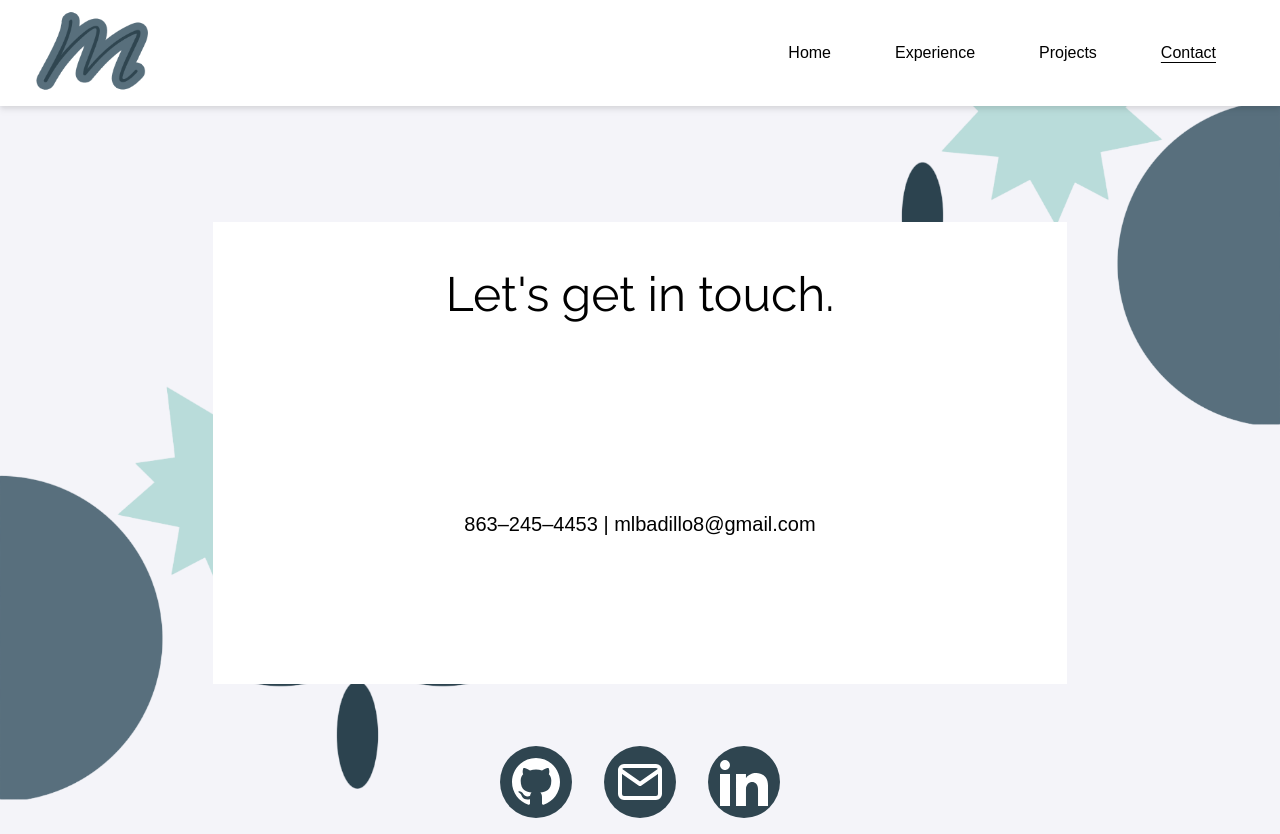
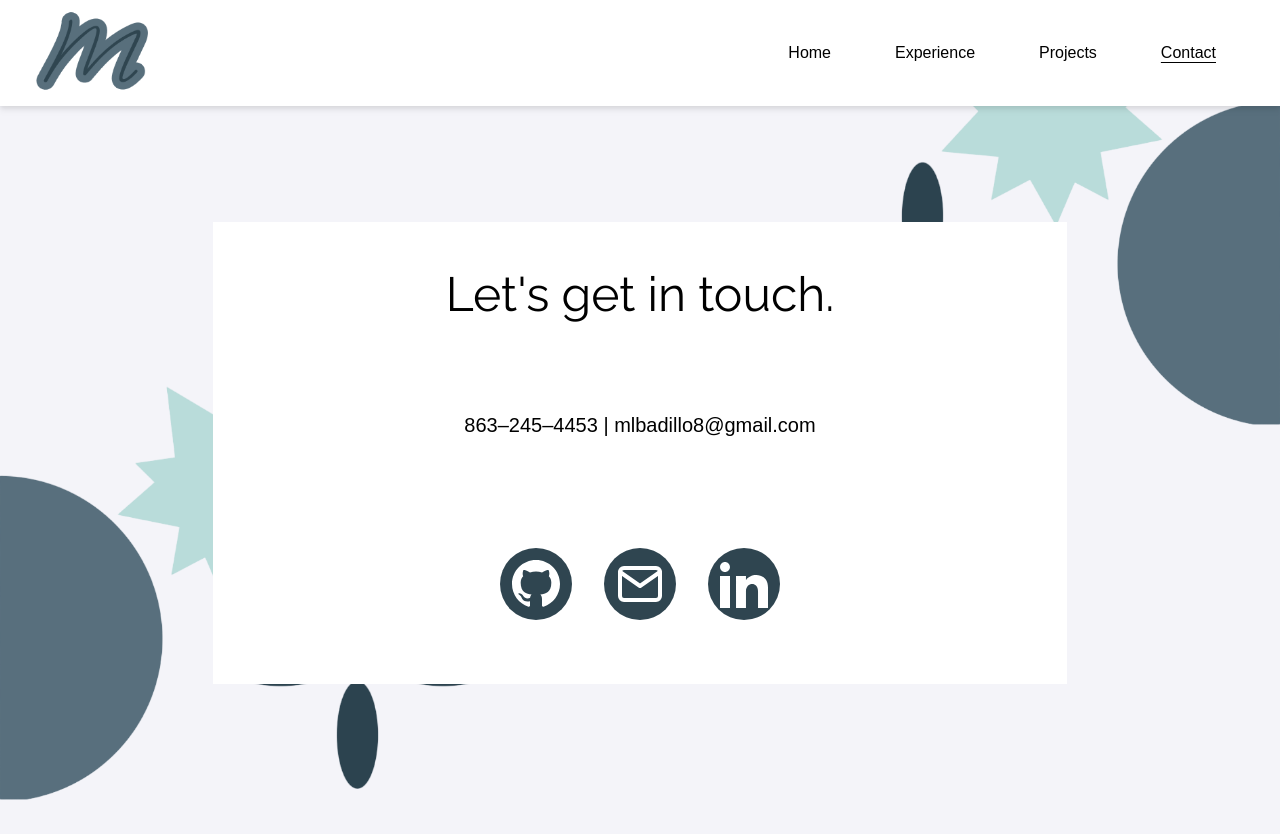
Before and after one commit to MarielaB118/personal-portfolio, a Next.js app: page /Contact in a window 1280 px wide. After the commit the page ends 800 px from the top, so only its background shows below. Built offline with nearby package versions, Linux system fonts and the light colour scheme; a web font is replaced by a local one.

Commit message:
create contact me page

```diff
--- a/app/Contact/page.tsx
+++ b/app/Contact/page.tsx
@@ -5,7 +5,7 @@
 export default function Page() {
     return (
         <div className='w-full h-full flex items-center justify-center'>
-            <div className='bg-white w-2/3 h-2/3 flex flex-col items-center py-12 space-y-48'>
+            <div className='bg-white w-2/3 h-2/3 flex flex-col items-center py-12 justify-between'>
                 <div className={`${raleway.className} text-5xl`}>Let&apos;s get in touch.</div>
                 <div className='text-xl'>863&ndash;245&ndash;4453 | mlbadillo8@gmail.com</div>
                 <Socials />
```
